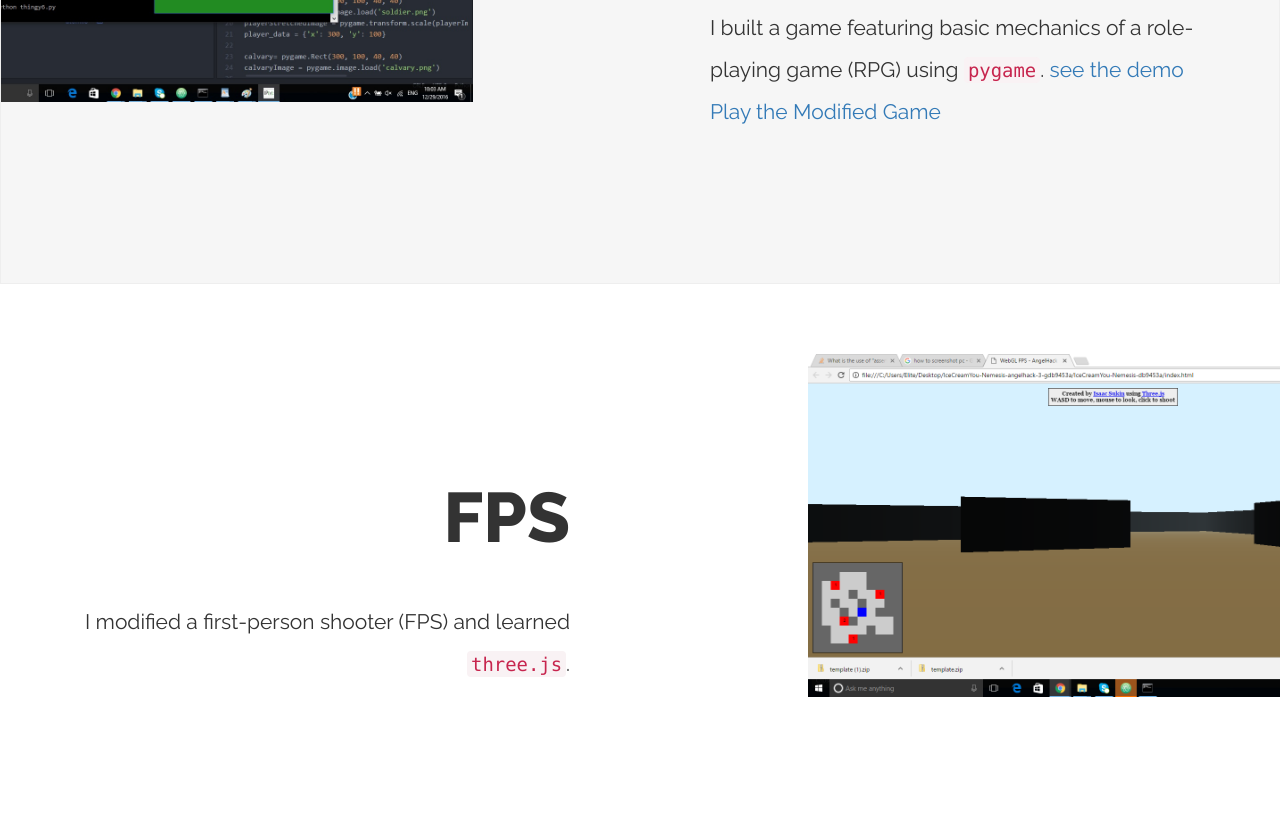
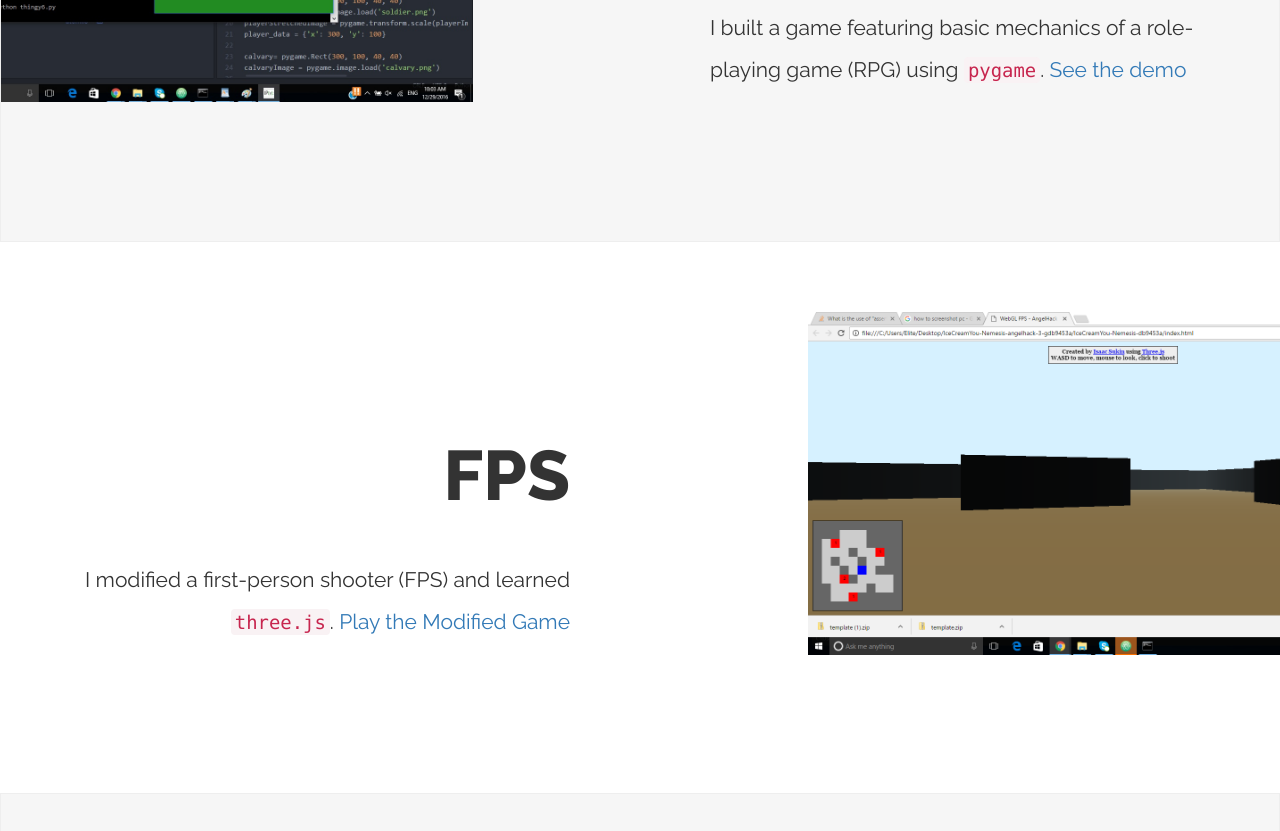
Before and after one commit to immtra148/immtra148.github.io, a plain HTML site: page index.html in a window 1280 px wide. Shown: the part 721-1552 px from the top of the page. Drawn offline with nearby package versions, Linux system fonts and the light colour scheme.

Commit message:
Update index.html

```diff
--- a/index.html
+++ b/index.html
@@ -21,15 +21,16 @@
       <div class="text col-md-6">
         <h2 class="title">RPG</h2>
         <p class="copy">I built a game featuring basic mechanics of a role-playing game (RPG) using <code>pygame</code>.
-          <a href ="images/game.gif"> see the demo</a>
-          <a href ="nemesis mod"> Play the Modified Game </a>
+          <a href = "images/game.gif"> See the demo </a>
         </p>
       </div>
     </section>
     <section class="display left">
       <div class="text col-md-6">
         <h2 class="title">FPS</h2>
-        <p class="copy">I modified a first-person shooter (FPS) and learned <code>three.js</code>.</p>
+        <p class="copy">I modified a first-person shooter (FPS) and learned <code>three.js</code>.
+        <a href = "Nemesismod"> Play the Modified Game </a>
+        </p>
       </div>
       <div class="picture col-md-6">
         <img src="images/2.png">
```
